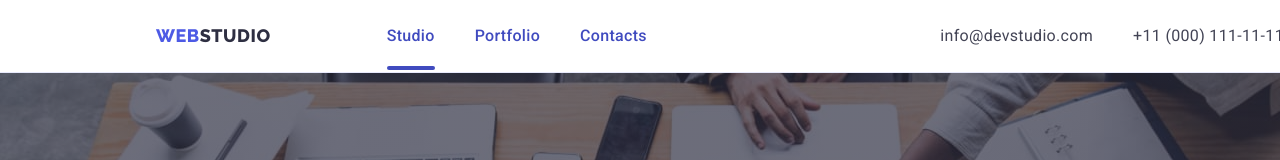
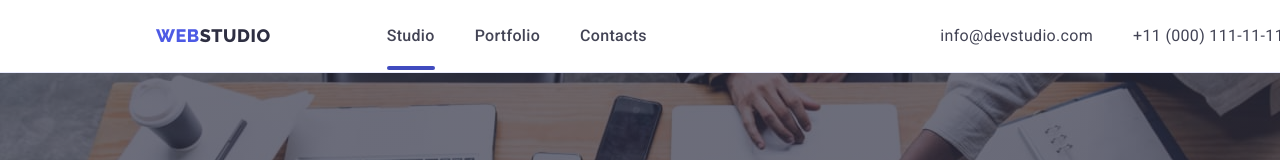
Before and after one commit to IrinaaMi/goit-markup-hw-05, a plain HTML site: page index.html in a window 1280 px wide. Shown: the top 160 px of the page. Drawn offline with nearby package versions, Linux system fonts and the light colour scheme.

Commit message:
fixed header color

```diff
--- a/css/styles.css
+++ b/css/styles.css
@@ -138,7 +138,6 @@ button {
     font-size: 16px;
     line-height: 1.5;
     letter-spacing: 0.02em;
-    color: var(--hover-focus-color);
     padding: 24px 0;
 }
 
@@ -159,7 +158,7 @@ button {
     gap: 40px;
 }
 
-.header-nav-item.active:after {
+.active:after {
     background-color: var(--hover-focus-color);
     color: var(--hover-focus-color);
     content: "";
```
